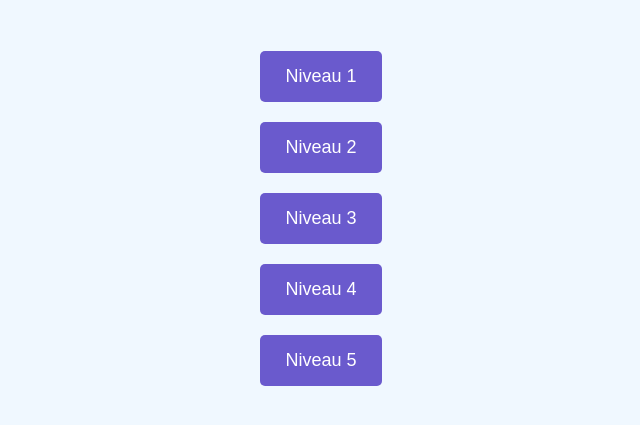
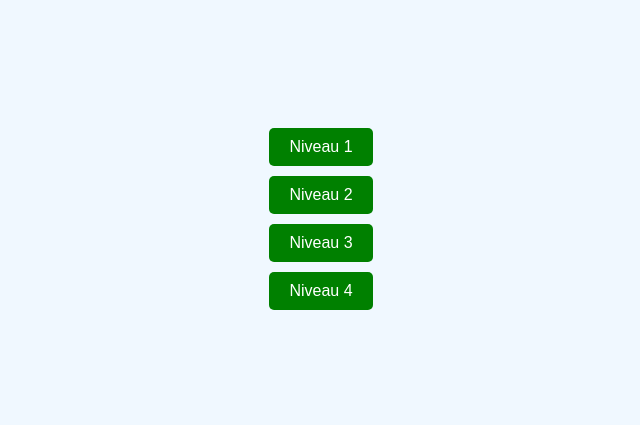
Before and after one commit to fredalto/lecturedenotes, a plain HTML site: page ut3.html in a window 1280 px wide. Shown: the part 61-486 px from the top of the page, without its empty margins (319-959 px from the left). Drawn offline with Linux system fonts and the light colour scheme.

Commit message:
Update ut3.html

```diff
--- a/ut3.html
+++ b/ut3.html
@@ -5,15 +5,28 @@
     <meta name="viewport" content="width=device-width, initial-scale=1.0">
     <title>Apprentissage de la lecture de notes - Clé d'Ut3</title>
     <link rel="stylesheet" href="styles.css">
+<style>
+.green-button {
+    background-color: green;
+    color: white;
+    padding: 10px 20px;
+    border: none;
+    border-radius: 5px;
+    cursor: pointer;
+    font-size: 16px;
+    margin: 5px;
+    text-decoration: none;
+    display: inline-block;
+}
+</style>
 </head>
 <body>
     <h1>Clé d'Ut3</h1>
     <div class="level-options">
-        <a href="ut3_niveau1.html">Niveau 1</a>
-        <a href="ut3_niveau2.html">Niveau 2</a>
-        <a href="ut3_niveau3.html">Niveau 3</a>
-        <a href="ut3_niveau4.html">Niveau 4</a>
-        <a href="ut3_niveau5.html">Niveau 5</a>
+        <button class="green-button" onclick="window.location.href='ut3_niveau1.html'">Niveau 1</button>
+        <button class="green-button" onclick="window.location.href='ut3_niveau2.html'">Niveau 2</button>
+        <button class="green-button" onclick="window.location.href='ut3_niveau3.html'">Niveau 3</button>
+        <button class="green-button" onclick="window.location.href='ut3_niveau4.html'">Niveau 4</button>
     </div>
 </body>
 </html>
```
